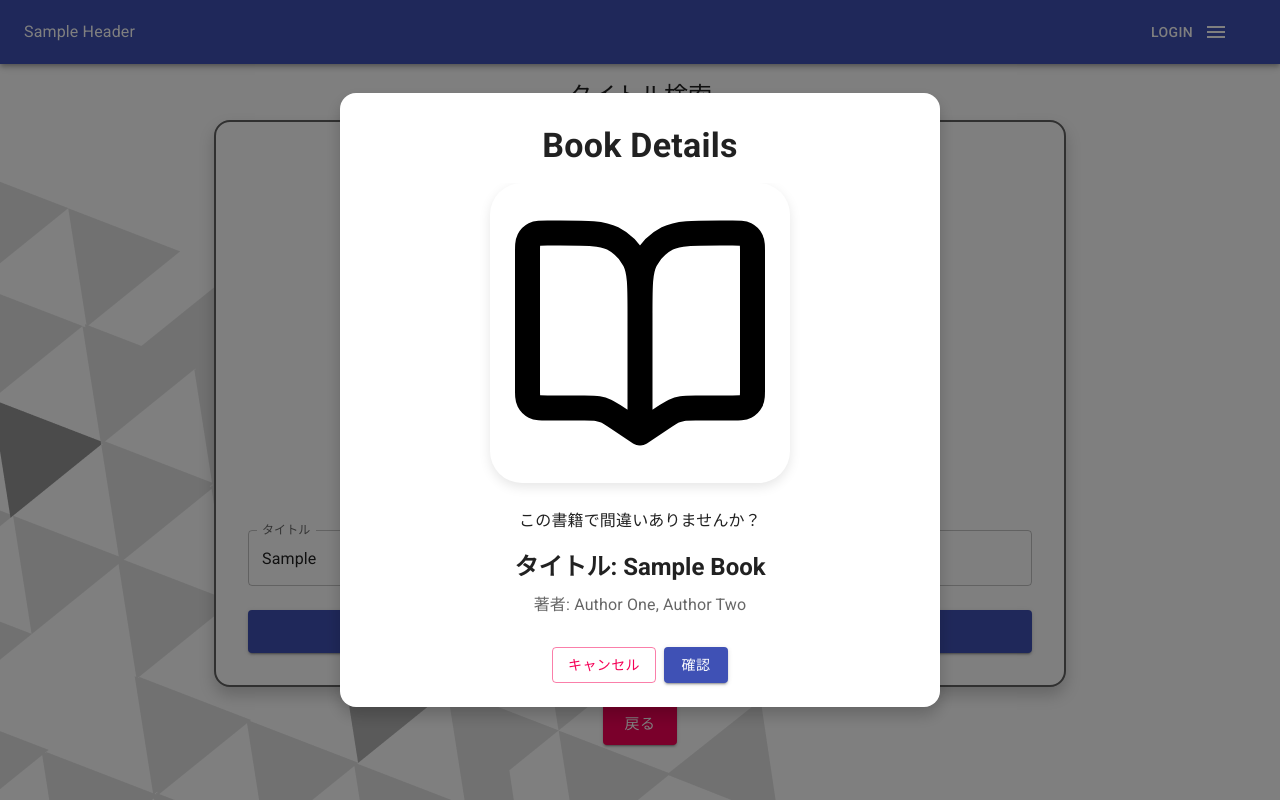
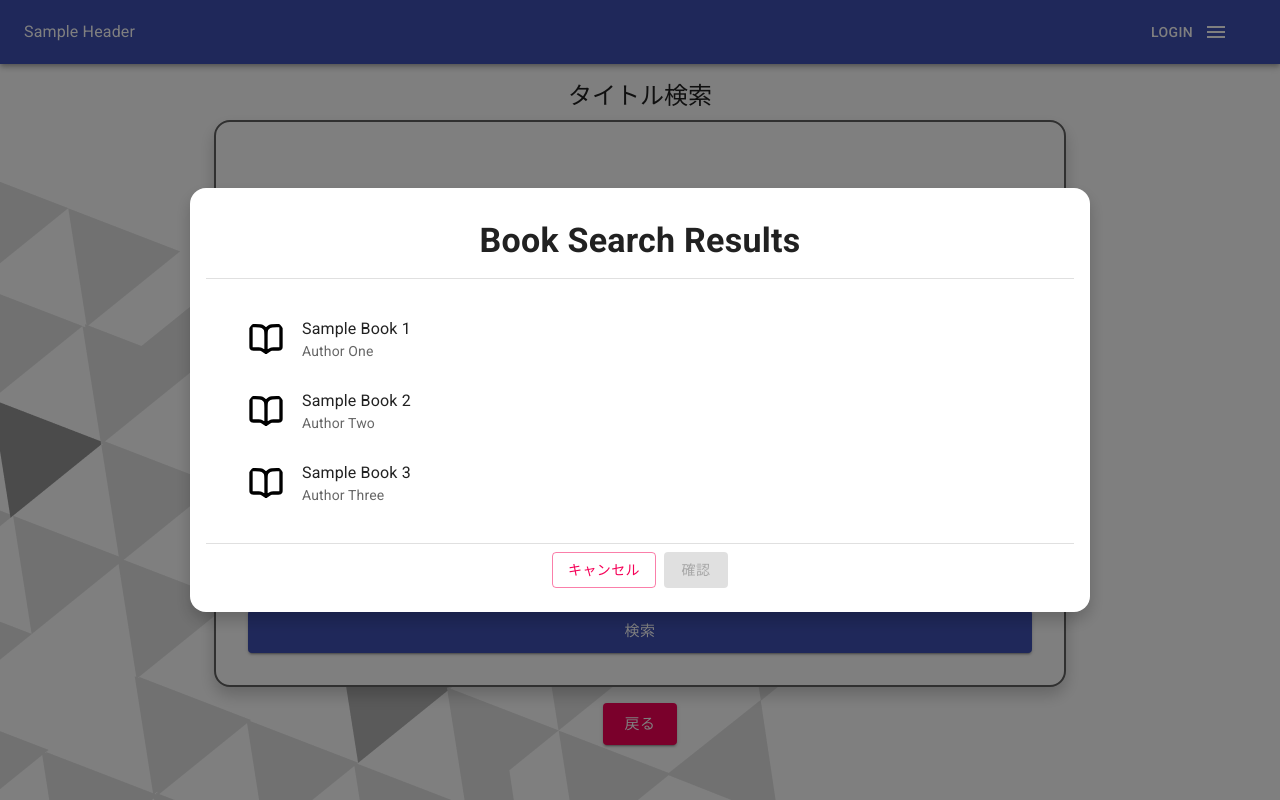
Before and after one commit to hackathon-2024-spring-TeamA/frontend, a React (Vite) app: page /donation/input-book-title in a window 1280 px wide. Both pictures are taken after typing "Sample" into the empty fields and a click on the button "検索". Built offline with nearby package versions, Linux system fonts and the light colour scheme.

Commit message:
🎨 style: BookListModalのスタイルの調整

```diff
--- a/src/components/Modal/BookListModal.tsx
+++ b/src/components/Modal/BookListModal.tsx
@@ -8,7 +8,7 @@ import {
   Button,
   Typography,
   List,
-  ListItem,
+  ListItemButton,
   ListItemAvatar,
   ListItemText,
   Avatar,
@@ -68,9 +68,8 @@ const BooksListModal: React.FC<BooksListModalProps> = ({
       <DialogContent dividers>
         <List sx={{ maxHeight: "400px", overflow: "auto" }}>
           {books.map((book, index) => (
-            <ListItem
+            <ListItemButton
               key={index}
-              button
               selected={selectedBook === book}
               onClick={() => handleListItemClick(book)}
             >
@@ -81,7 +80,7 @@ const BooksListModal: React.FC<BooksListModalProps> = ({
                 primary={book.title}
                 secondary={book.authors.join(", ")}
               />
-            </ListItem>
+            </ListItemButton>
           ))}
         </List>
       </DialogContent>
--- a/src/pages/donation/BookTitleInputPage.tsx
+++ b/src/pages/donation/BookTitleInputPage.tsx
@@ -14,7 +14,7 @@ import { useForm, SubmitHandler } from "react-hook-form";
 import { useNavigate } from "react-router-dom";
 import { z } from "zod";
 
-import BookDetailsModal from "@/components/Modal/BookDetailModal";
+import BooksListModal from "@/components/Modal/BookListModal";
 
 const schema = z.object({
   book: z.string().min(1, "タイトルを入力してください。"),
@@ -29,29 +29,34 @@ const BookTitleInputPage: React.FC = () => {
     formState: { errors },
   } = useForm<FormValues>({ resolver: zodResolver(schema) });
 
-  // 本のstate
-  const [book, setBook] = useState<{
+  // モーダルのstate
+  const [modalOpen, setModalOpen] = useState(false);
+  const [books, setBooks] = useState<Array<{
     imagePath: string;
     title: string;
     authors: string[];
-  } | null>(null);
+  }> | null>(null);
 
-  // モーダルのstate
-  const [modalOpen, setModalOpen] = useState(false);
-
-  const handleOpenModal = (bookData: {
-    imagePath: string;
-    title: string;
-    authors: string[];
-  }) => {
-    setBook(bookData);
+  const handleOpenModal = (
+    bookData: Array<{
+      imagePath: string;
+      title: string;
+      authors: string[];
+    }>,
+  ) => {
+    setBooks(bookData);
     setModalOpen(true);
   };
 
   const handleCloseModal = () => setModalOpen(false);
 
-  const handleConfirm = () => {
+  const handleConfirm = (selectedBook: {
+    imagePath: string;
+    title: string;
+    authors: string[];
+  }) => {
     setModalOpen(false);
+    console.log("Selected Book:", selectedBook);
     navigate("/donation/confirm-donation");
   };
 
@@ -60,13 +65,24 @@ const BookTitleInputPage: React.FC = () => {
     console.log("Form Data:", data);
 
     // Mockの仮データ
-    // TODO: ここでGoogle Books APIの呼び出しやDBへの保存処理を実装する
-    const mockBook = {
-      imagePath: "/src/assets/book-open-svgrepo-com.svg",
-      title: "Sample Book",
-      authors: ["Author One", "Author Two"],
-    };
-    handleOpenModal(mockBook);
+    const mockBooks = [
+      {
+        imagePath: "/src/assets/book-open-svgrepo-com.svg",
+        title: "Sample Book 1",
+        authors: ["Author One"],
+      },
+      {
+        imagePath: "/src/assets/book-open-svgrepo-com.svg",
+        title: "Sample Book 2",
+        authors: ["Author Two"],
+      },
+      {
+        imagePath: "/src/assets/book-open-svgrepo-com.svg",
+        title: "Sample Book 3",
+        authors: ["Author Three"],
+      },
+    ];
+    handleOpenModal(mockBooks);
   };
 
   const navigate = useNavigate();
@@ -131,13 +147,12 @@ const BookTitleInputPage: React.FC = () => {
             検索
           </Button>
         </Box>
-        {/* TODO: 複数の本から選択可能になモーダルに変更 */}
-        {book && (
-          <BookDetailsModal
+        {books && (
+          <BooksListModal
             open={modalOpen}
             onClose={handleCloseModal}
             onConfirm={handleConfirm}
-            book={book}
+            books={books}
           />
         )}
       </Paper>
```
